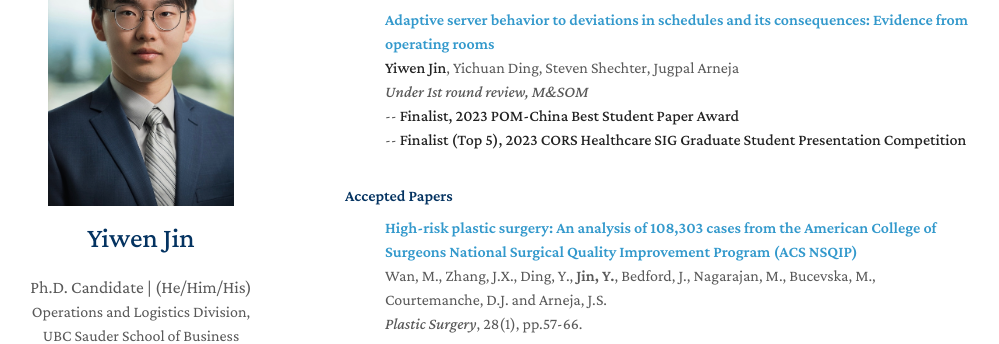
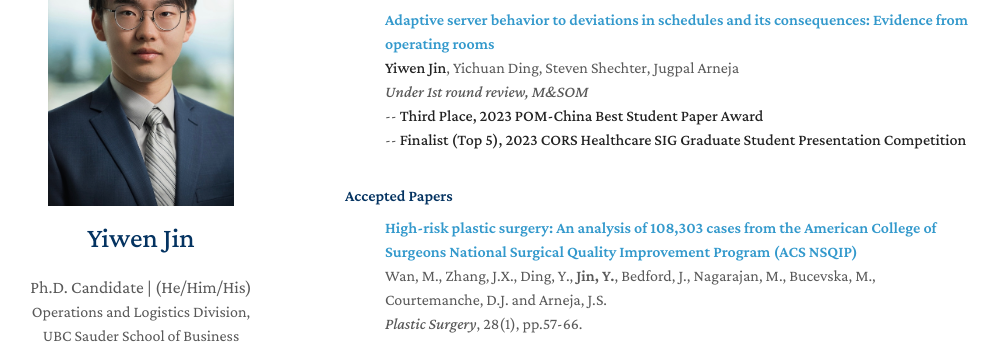
Before and after one commit to zeyang1225/zeyang1225.github.io, a Jekyll site: the page built from index.md, in a window 1280 px wide and 900 px high, scrolled down 704 px. Shown: the part 153-497 px from the top of the window, without its empty margins (135-1134 px from the left). Built offline with Jekyll 4.4.1, drawn with Linux system fonts in a browser that asks for light colours; nearby versions of some CDN libraries; a style sheet for code colours, icons or effects is not loaded; our own code applies the rules of GitHub Pages for plain Markdown files.

Commit message:
Update papers.md

```diff
--- a/_includes/papers.md
+++ b/_includes/papers.md
@@ -27,7 +27,7 @@
     <div class="title"><a href="https://papers.ssrn.com/sol3/papers.cfm?abstract_id=4048352">Adaptive server behavior to deviations in schedules and its consequences: Evidence from operating rooms</a></div>
     <div class="author"><strong>Yiwen Jin</strong>, Yichuan Ding, Steven Shechter, Jugpal Arneja</div>
     <div class="periodical"><em>Under 1st round review, M&SOM</em></div>
-      -- <strong>Finalist, 2023 POM-China Best Student Paper Award</strong><br>
+      -- <strong>Third Place, 2023 POM-China Best Student Paper Award</strong><br>
       -- <strong>Finalist (Top 5), 2023 CORS Healthcare SIG Graduate Student Presentation Competition</strong>
   </div>
 </div>
```
